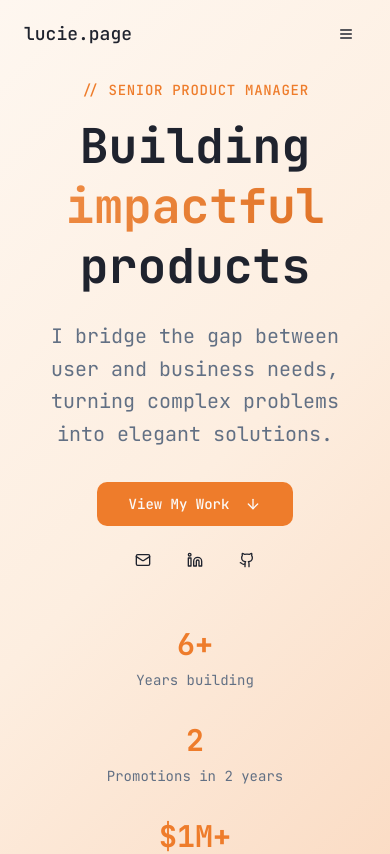
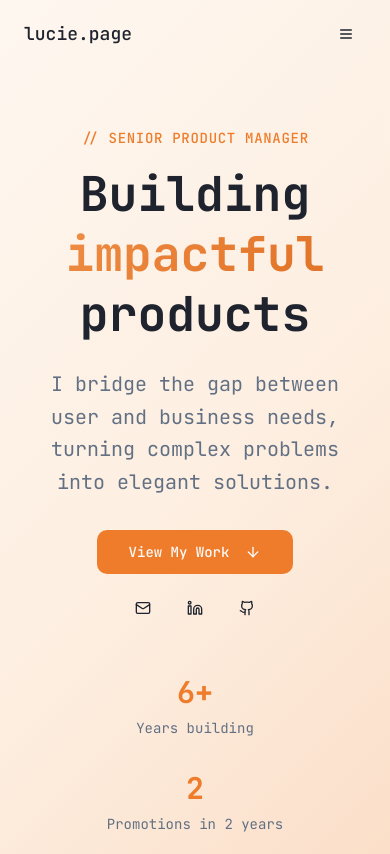
Before and after one commit to lucieraoult/portfolio, a React (Vite) app: page / in a window 390 px wide. Shown: the top 854 px of the page. Built offline with nearby package versions, Linux system fonts and the light colour scheme.

Commit message:
Fix spacing in footer and on hero on mobile

```diff
--- a/src/components/Contact.tsx
+++ b/src/components/Contact.tsx
@@ -222,7 +222,7 @@ const Contact = () => {
 
         {/* Footer */}
         <footer className="mt-20 pt-8 border-t border-border text-center">
-          <p className="text-muted-foreground text-sm">
+          <p className="text-muted-foreground text-sm px-6">
             Built with Lovable, ChatGPT, Cursor, and a ☕️
           </p>
         </footer>
--- a/src/components/Hero.tsx
+++ b/src/components/Hero.tsx
@@ -14,7 +14,7 @@ const Hero = () => {
   return (
     <section
       id="hero"
-      className="min-h-screen flex items-center justify-center bg-gradient-warm relative overflow-hidden py-20"
+      className="min-h-screen flex items-center justify-center bg-gradient-warm relative overflow-hidden py-32"
     >
       <div className="max-w-4xl mx-auto px-6 text-center relative z-10 w-full">
         <div className="animate-fade-in">
```
